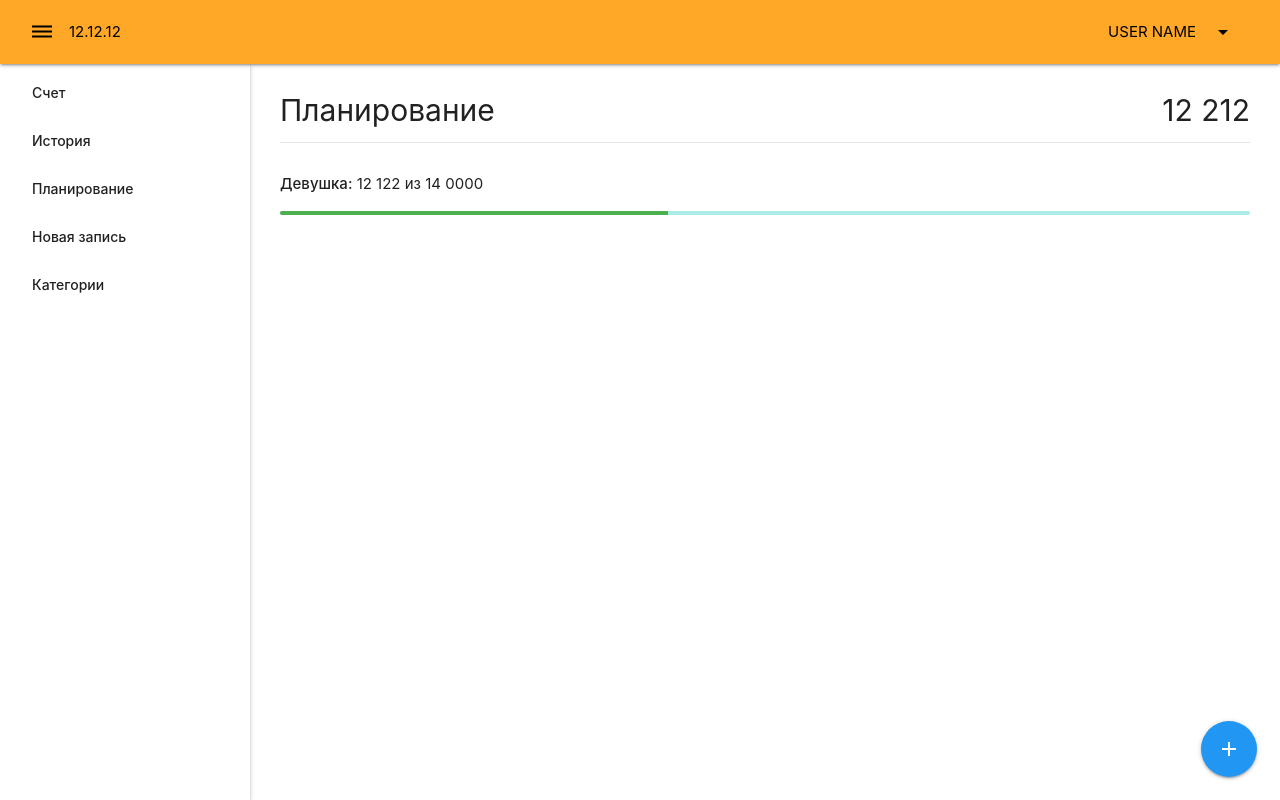
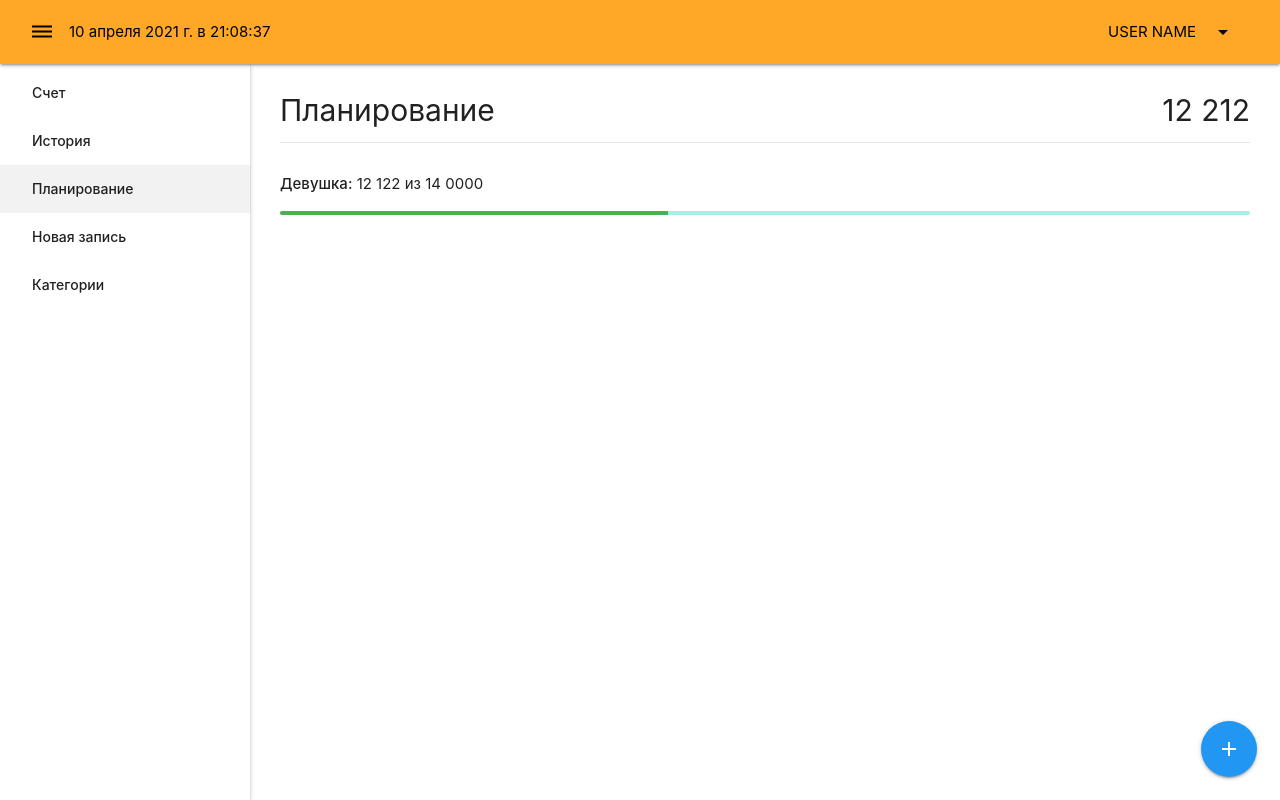
Before and after one commit to bombin78/vue-crm, a Vue app: page /planning in a window 1280 px wide. Built offline with nearby package versions, Linux system fonts and the light colour scheme.

Commit message:
Main layout

```diff
--- /dev/null
+++ b/src/components/app/Navbar.vue
@@ -0,0 +1,75 @@
+<template>
+  <nav class="navbar orange lighten-1">
+    <div class="nav-wrapper">
+      <div class="navbar-left">
+        <a href="#" @click.prevent="$emit('clickDehaze')">
+          <i class="material-icons black-text">dehaze</i>
+        </a>
+        <span class="black-text">{{date | date('datetime')}}</span>
+      </div>
+
+      <ul class="right hide-on-small-and-down">
+        <li>
+          <a
+            class="dropdown-trigger black-text"
+            href="#"
+            data-target="dropdown"
+            ref="dropdown"
+          >
+            USER NAME
+            <i class="material-icons right">arrow_drop_down</i>
+          </a>
+
+          <ul id="dropdown" class="dropdown-content">
+            <li>
+              <router-link
+                to="/profile"
+                class="black-text">
+                <i class="material-icons">account_circle</i>Профиль
+              </router-link>
+            </li>
+            <li class="divider" tabindex="-1"></li>
+            <li>
+              <a
+                href="#"
+                class="black-text"
+                @click.prevent="logout">
+                <i class="material-icons">assignment_return</i>Выйти
+              </a>
+            </li>
+          </ul>
+        </li>
+      </ul>
+    </div>
+  </nav>
+</template>
+
+<script>
+export default {
+  data: () => ({
+    date: new Date(),
+    interval: null,
+    dropdawn: null,
+  }),
+  methods: {
+    logout() {
+      console.log('Logout');
+      this.$router.push('/login?message=logout');
+    }
+  },
+  mounted() {
+    this.interval = setInterval(() => {
+      this.date = new Date();
+    }, 1000);
+    this.dropdown = window.M.Dropdown.init(this.$refs.dropdown, {
+      constrainWidth: false
+    });
+  },
+  beforeDestroy() {
+    clearInterval(this.interval);
+    if(this.dropdown?.destroy) {
+      this.dropdown.destroy();
+    }
+  },
+}
+</script>
--- /dev/null
+++ b/src/components/app/Sidebar.vue
@@ -0,0 +1,30 @@
+<template>
+  <ul class="sidenav app-sidenav" :class="{open: value}">
+
+    <router-link
+      v-for="link in links"
+      :key="link.id"
+      tag="li"
+      active-class="active"
+      :to="link.url"
+      :exact="link.exact">
+      <a href="#" class="waves-effect waves-orange pointer">{{link.title}}</a>
+    </router-link>
+  </ul>
+</template>
+
+
+<script>
+export default {
+  props: ['value'],
+  data: () => ({
+    links: [
+      {id: 1, title: 'Счет', url: '/', exact: true},
+      {id: 2, title: 'История', url: '/history'},
+      {id: 3, title: 'Планирование', url: '/planning'},
+      {id: 4, title: 'Новая запись', url: '/record'},
+      {id: 5, title: 'Категории', url: '/categories'},
+    ],
+  })
+}
+</script>
--- /dev/null
+++ b/src/filters/date.filter.js
@@ -0,0 +1,18 @@
+export default function dateFilter(value, format = 'date') {
+
+  const options = {};
+
+  if(format.includes('date')) {
+    options.day = '2-digit';
+    options.month = 'long';
+    options.year = 'numeric';
+  }
+
+  if(format.includes('time')) {
+    options.hour = '2-digit';
+    options.minute = '2-digit';
+    options.second = '2-digit';
+  }
+
+  return Intl.DateTimeFormat('ru-RU', options).format(new Date(value));
+}
--- a/src/layouts/MainLayout.vue
+++ b/src/layouts/MainLayout.vue
@@ -1,71 +1,34 @@
 <template>
   <div class="app-main-layout">
-    <nav class="navbar orange lighten-1">
-      <div class="nav-wrapper">
-        <div class="navbar-left">
-          <a href="#">
-            <i class="material-icons black-text">dehaze</i>
-          </a>
-          <span class="black-text">12.12.12</span>
-        </div>
 
-        <ul class="right hide-on-small-and-down">
-          <li>
-            <a
-              class="dropdown-trigger black-text"
-              href="#"
-              data-target="dropdown"
-            >
-              USER NAME
-              <i class="material-icons right">arrow_drop_down</i>
-            </a>
+    <navbar @clickDehaze="isOpen = !isOpen"/>
+    <sidebar v-model="isOpen" />
 
-            <ul id="dropdown" class="dropdown-content">
-              <li>
-                <a href="#" class="black-text">
-                  <i class="material-icons">account_circle</i>Профиль
-                </a>
-              </li>
-              <li class="divider" tabindex="-1"></li>
-              <li>
-                <a href="#" class="black-text">
-                  <i class="material-icons">assignment_return</i>Выйти
-                </a>
-              </li>
-            </ul>
-          </li>
-        </ul>
-      </div>
-    </nav>
-
-    <ul class="sidenav app-sidenav open">
-      <li>
-        <a href="#" class="waves-effect waves-orange pointer">Счет</a>
-      </li>
-      <li>
-        <a href="#" class="waves-effect waves-orange pointer">История</a>
-      </li>
-      <li>
-        <a href="#" class="waves-effect waves-orange pointer">Планирование</a>
-      </li>
-      <li>
-        <a href="#" class="waves-effect waves-orange pointer">Новая запись</a>
-      </li>
-      <li>
-        <a href="#" class="waves-effect waves-orange pointer">Категории</a>
-      </li>
-    </ul>
-
-    <main class="app-content">
+    <main class="app-content" :class="{full: !isOpen}">
       <div class="app-page">
         <router-view />
       </div>
     </main>
 
     <div class="fixed-action-btn">
-      <a class="btn-floating btn-large blue" href="#">
+      <router-link class="btn-floating btn-large blue" to="/record">
         <i class="large material-icons">add</i>
-      </a>
+      </router-link>
     </div>
   </div>
 </template>
+
+<script>
+import Navbar from '@/components/app/Navbar.vue';
+import Sidebar from '@/components/app/Sidebar.vue';
+
+export default {
+  name: 'main-layout',
+  data: () => ({
+    isOpen: true,
+  }),
+  components: {
+    Navbar, Sidebar
+  }
+}
+</script>
--- a/src/main.js
+++ b/src/main.js
@@ -2,10 +2,12 @@
 import App from './App.vue'
 import router from './router'
 import store from './store'
+import dateFilter from '@/filters/date.filter'
 import './registerServiceWorker'
 import 'materialize-css/dist/js/materialize.min'
 
-Vue.config.productionTip = false
+Vue.config.productionTip = false;
+Vue.filter('date', dateFilter);
 
 new Vue({
   router,
--- a/src/router/index.js
+++ b/src/router/index.js
@@ -1,15 +1,9 @@
 import Vue from 'vue'
 import VueRouter from 'vue-router'
-import Home from '../views/Home.vue'
 
 Vue.use(VueRouter)
 
 const routes = [
-  {
-    path: '/',
-    name: 'Home',
-    component: Home
-  },
   {
     path: '/login',
     name: 'Login',
@@ -23,16 +17,22 @@
     component: () => import('../views/Register.vue')
   },
   {
+    path: '/',
+    name: 'Home',
+    meta: {layout: 'main'},
+    component: () => import('../views/Home.vue')
+  },
+  {
     path: '/categories',
     name: 'Categories',
     meta: {layout: 'main'},
     component: () => import('../views/Categories.vue')
   },
   {
-    path: '/detail-record',
-    name: 'DetailRecord',
+    path: '/detail',
+    name: 'Detail',
     meta: {layout: 'main'},
-    component: () => import('../views/DetailRecord.vue')
+    component: () => import('../views/Detail.vue')
   },
   {
     path: '/history',
```
Also changed, not shown: src/views/Detail.vue (renamed from src/views/DetailRecord.vue).
